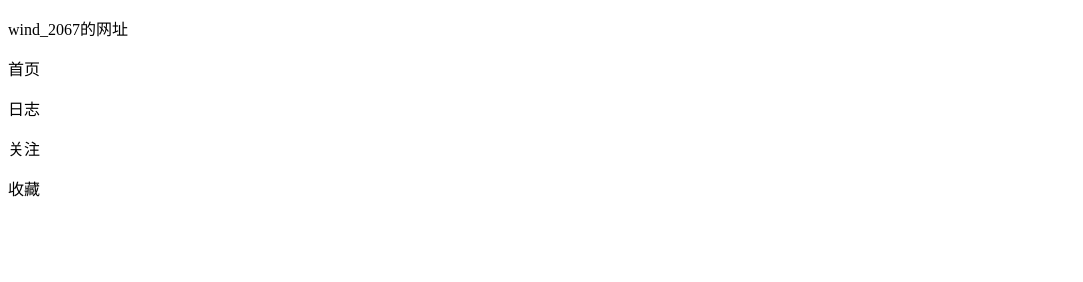
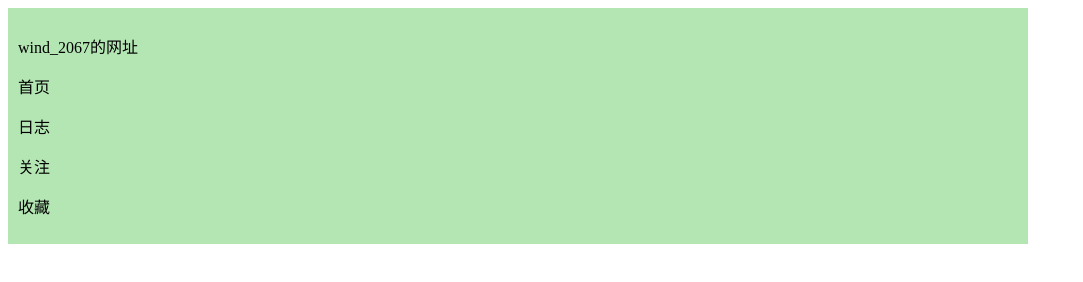
Before and after one commit to wind2067/wind2067.github.io, a plain HTML site: page index.html in a window 1280 px wide. Shown: the whole page, without its empty margins (0-1083 px from the left). Drawn offline with Linux system fonts and the light colour scheme.

Commit message:
Update public.css

```diff
--- a/public.css
+++ b/public.css
@@ -1,8 +1,11 @@
 /* 页眉 */
-div.wide_header{
+div.header{
 	background-color: rgb(180, 230, 180);
 	width:  1000px;
-	height: 50px;
 	padding: 10px;
 	position: fixed;
 }
+
+div.header div.caption{
+	font-family: 黑体
+}
```
